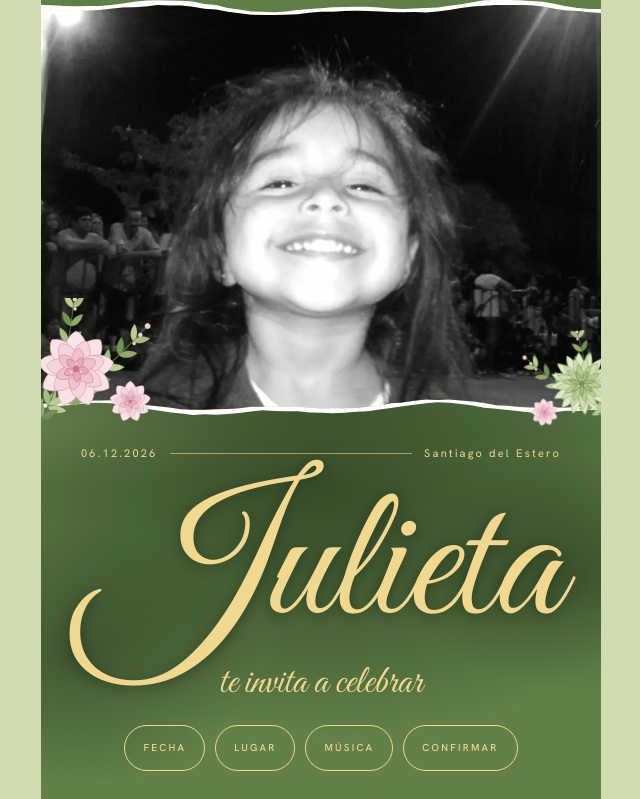
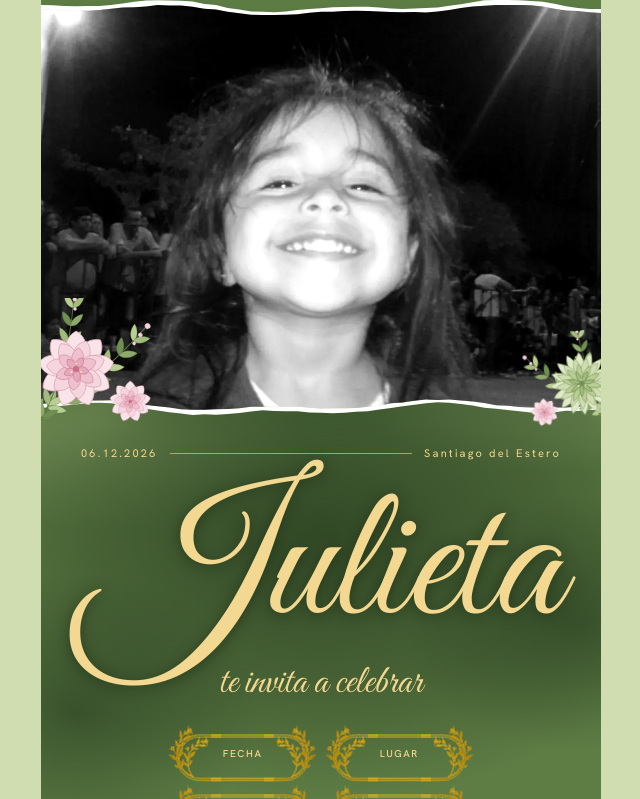
Before and after one commit to clicketernoeventos/Clicketerno, a plain HTML site: page julieta/index.html in a window 1280 px wide. Both pictures are taken after a click on the button "Abrir la invitación". Shown: the top 799 px of the page, without its empty margins (319-959 px from the left). Drawn offline with nearby package versions, Linux system fonts and the light colour scheme.

Commit message:
Julieta: marco dorado con ramitas en los botones interactivos
Co-Authored-By: Claude Sonnet 5.5 <noreply@anthropic.com>
Claude-Session: https://claude.ai/code/session_01JVHRurFezVno8LvRmSNnoV

```diff
--- a/julieta/index.html
+++ b/julieta/index.html
@@ -73,7 +73,7 @@ p{font-size:15px}
 html.cerrado,html.cerrado body{overflow:hidden;height:100%}
 /* la portada nace apagada y se enciende mientras el sobre se va: un cruce, no un corte */
 html.js #portada{opacity:0}
-html.listo #portada{opacity:1;transition:opacity 1.6s ease .15s}
+html.listo #portada{opacity:1;transition:opacity 1.3s ease}
 @media (prefers-reduced-motion:reduce){html.listo #portada{transition:none}}
 .papel{background:var(--papel);color:var(--tinta)}
 .papel + .papel{border-top:0}
@@ -315,6 +315,30 @@ html:not(.js) .pa{opacity:1;transform:none}
 .ctl button:active{transform:scale(.94)}
 .ctl button.on{color:var(--rosa);background:rgba(244,210,219,.12)}
 
+
+
+/* ══ EL MARCO DORADO DE LOS BOTONES (el que mandó el dueño: píldora de doble línea con ramitas en las puntas) ══
+   Tres piezas para que sirva a cualquier ancho: la punta izquierda con sus ramitas, la derecha (la misma, espejada) y un
+   pedacito de las dos líneas que se repite en el medio. Las pone el JS recién cuando las imágenes cargaron; sin ellas el
+   botón conserva su borde de siempre. */
+.btn-oro{position:relative;isolation:isolate;background:none!important;border:0!important;box-shadow:none!important;
+  min-height:46px;padding:0 54px!important;margin-top:28px;margin-bottom:6px;white-space:nowrap;border-radius:0!important}
+.btn-oro.sin-marco{border:1px solid currentColor!important;border-radius:14px!important;padding:0 22px!important}
+.btn-oro .fr{position:absolute;top:50%;height:61px;margin-top:-30.5px;z-index:-1;pointer-events:none}
+.btn-oro .fr.l,.btn-oro .fr.r{width:54px;background:url(fotos/marco-izq.webp) no-repeat 0 0/100% 100%}
+.btn-oro .fr.l{left:0}
+.btn-oro .fr.r{right:0;transform:scaleX(-1)}
+.btn-oro .fr.m{left:44px;right:44px;background:url(fotos/marco-medio.webp) repeat-x 0 0/2px 61px}
+.papel .btn-oro .fr{filter:saturate(1.35) brightness(.74)}
+#portada .btn-oro .fr{filter:saturate(1.1) brightness(1.12)}
+@media (max-width:360px){#confirmarWsp.btn-oro{font-size:9.5px;letter-spacing:.1em;padding:0 44px!important;gap:6px}}
+#confirmarWsp.btn-oro{letter-spacing:.14em;padding:0 50px!important}
+.chips-nav a.btn-oro{margin:6px 0}
+#portada .chips-nav{display:grid;grid-template-columns:1fr 1fr;gap:2px 6px;max-width:340px;margin:0 auto;justify-content:stretch}
+#portada .chips-nav a.btn-oro{justify-content:center;padding:0 40px!important;letter-spacing:.16em}
+#comoLlegar.btn-oro,.btn-ruta.btn-oro{color:var(--noche);background:none}
+#lista .btn.btn-oro,#confirmar .btn.btn-oro{background:none!important;color:var(--oro)}
+#regalo .btn.btn-oro{color:var(--oro)}
 
 /* ── aparecer al bajar: una sola vez; sin JS o con "menos movimiento" se ve todo ── */
 .js .ap{opacity:0;transform:translateY(18px);transition:opacity .8s var(--e),transform .8s var(--e)}
@@ -723,6 +747,28 @@ $('#confirmarWsp').href = 'https://wa.me/' + CONFIG.whatsapp + '?text=' + encode
   gestos.forEach(g => addEventListener(g, primero, true));
 })();
 
+
+/* ══ el marco dorado de los botones ══ las tres piezas se piden primero; recién cuando cargaron se arman los marcos. */
+(function(){
+  const botones = [...document.querySelectorAll('.chips-nav a, #comoLlegar, #playlist, #copiar, #confirmarWsp')];
+  if (!botones.length) return;
+  botones.forEach(b => b.classList.add('btn-oro', 'sin-marco'));
+  let faltan = 2, mal = false;
+  const listo = () => {
+    if (--faltan || mal) return;
+    botones.forEach(b => {
+      b.classList.remove('sin-marco');
+      ['m','l','r'].forEach(c => { const i = document.createElement('i'); i.className = 'fr ' + c; i.setAttribute('aria-hidden', 'true'); b.insertBefore(i, b.firstChild); });
+    });
+  };
+  ['fotos/marco-izq.webp', 'fotos/marco-medio.webp'].forEach(u => {
+    const im = new Image();
+    im.addEventListener('load', () => { if (im.naturalWidth) listo(); else mal = true; });
+    im.addEventListener('error', () => { mal = true; });
+    im.src = u;
+  });
+})();
+
 /* ══ los cortes arrancados entre secciones ══
    Entre cada par de secciones va una franja con el borde de la siguiente
    como papel arrancado: una onda suave, SIN línea de rebarba (el adorno dorado
```
Also changed, not shown: tarjetas/julieta.html (+47 -1 lines), julieta/fotos/marco-izq.webp (added), julieta/fotos/marco-medio.webp (added), 1 other file.
